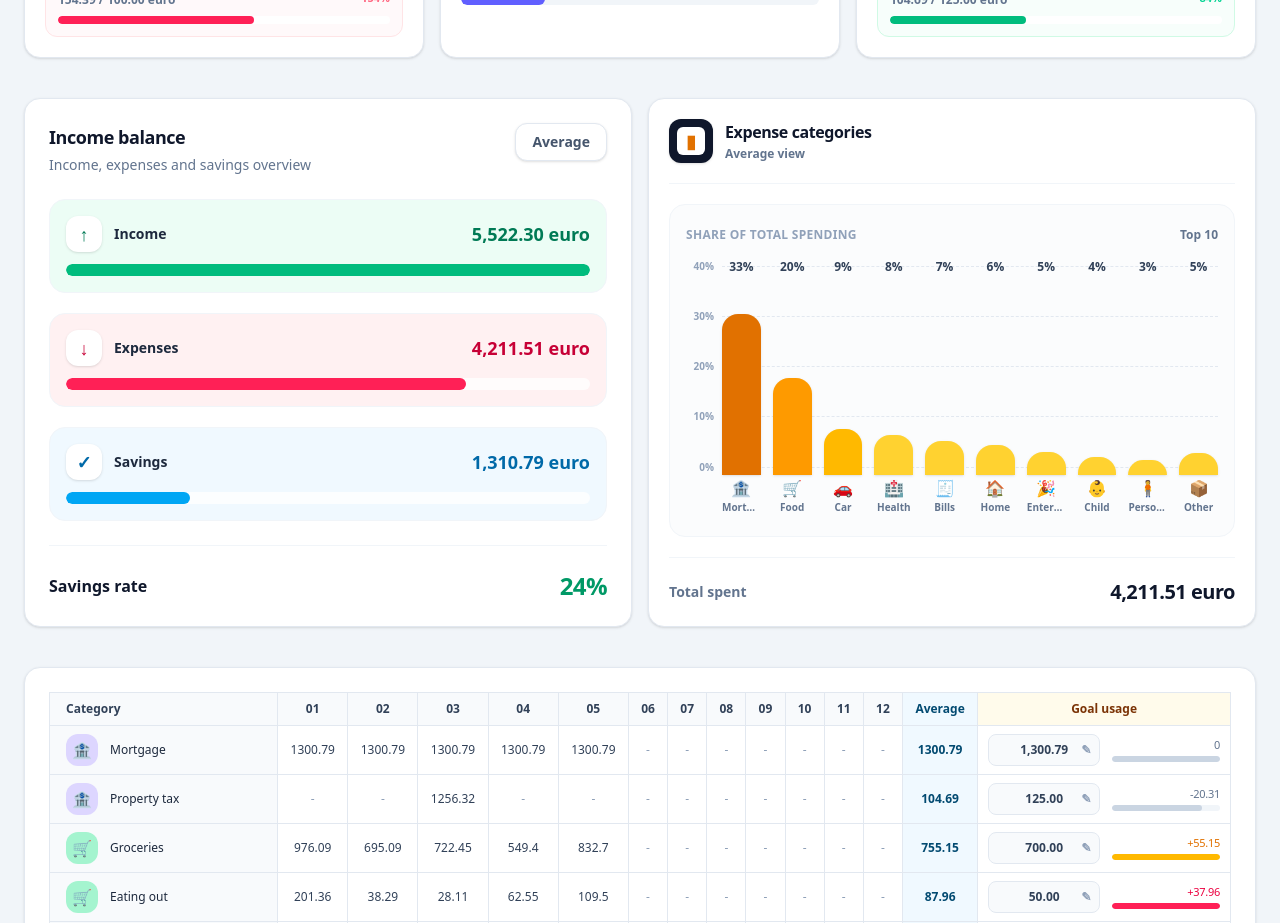
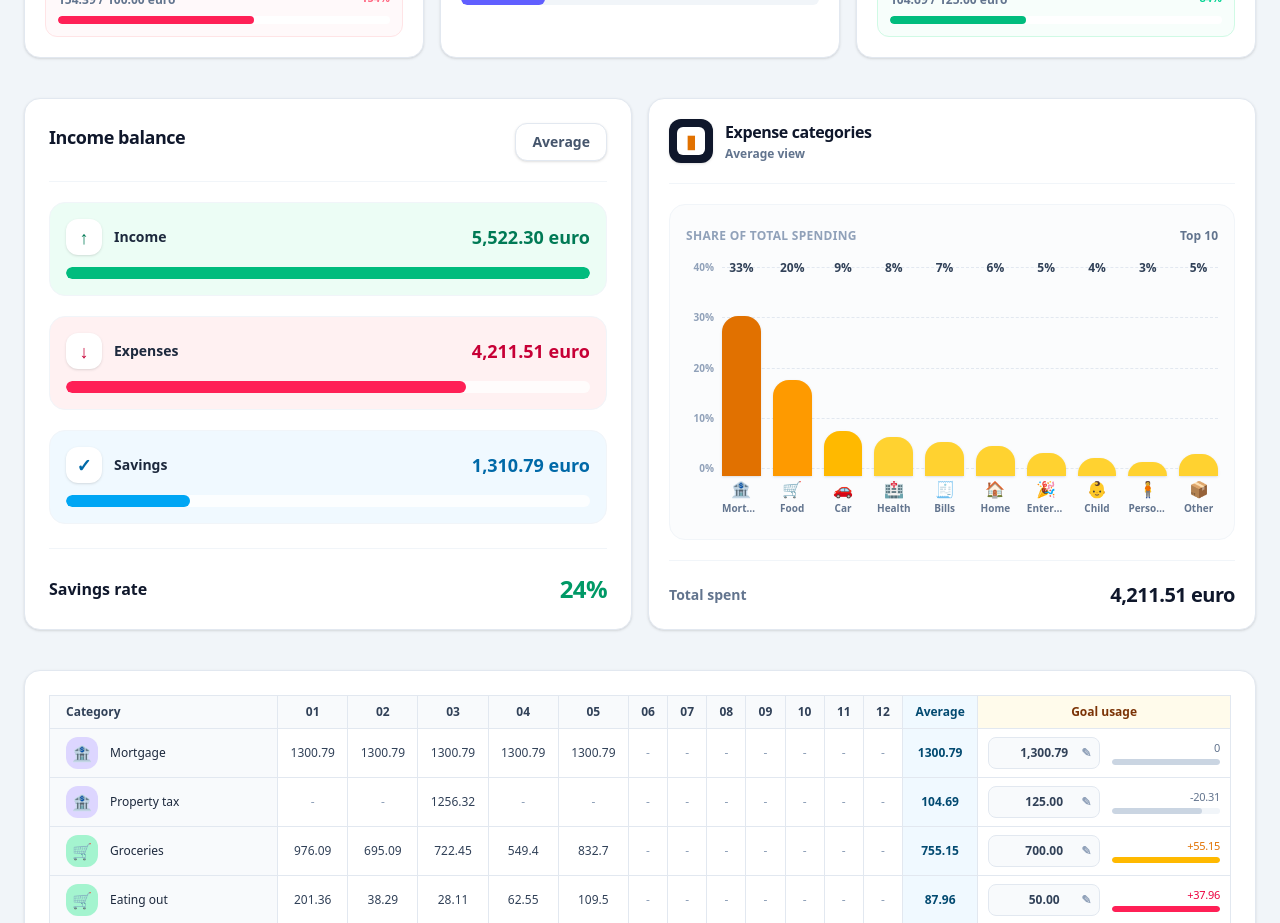
Before and after one commit to oleksaGrzegorz/budget-app, a React (Vite) app: page / in a window 1280 px wide. Shown: the part 1340-2263 px from the top of the page. Built offline with nearby package versions, Linux system fonts and the light colour scheme; no server answers.

Commit message:
refactor: improve layout and spacing in ExpensesByIncomeChart for better readability

```diff
--- a/src/components/ExpensesByIncomeChart/ExpensesByIncomeChart.tsx
+++ b/src/components/ExpensesByIncomeChart/ExpensesByIncomeChart.tsx
@@ -45,12 +45,12 @@ export const ExpensesByIncomeChart = ({
 
   const totalExpenses =
     period === "average"
-      ? getCategoriesAverageTotal(
+      ? (getCategoriesAverageTotal(
           expenses,
           categories,
           activeMonths,
           expenseCategoryAverageTypes,
-        ) ?? 0
+        ) ?? 0)
       : getMonthTotal(expenses, categories, period);
 
   const savings = totalIncome - totalExpenses;
@@ -92,15 +92,11 @@ export const ExpensesByIncomeChart = ({
 
 return (
   <section className="flex h-full flex-col rounded-2xl border border-slate-200 bg-white p-5 shadow-sm sm:p-6">
-      <div className="mb-6 flex items-start justify-between gap-4">
+    <div className="mb-5 flex items-start justify-between gap-4">
       <div>
         <h2 className="text-lg font-bold tracking-tight text-slate-900">
           Income balance
         </h2>
-
-          <p className="mt-1 text-sm font-medium text-slate-500">
-            Income, expenses and savings overview
-          </p>
       </div>
 
       <span className="rounded-xl border border-slate-200 bg-white px-4 py-2 text-sm font-bold text-slate-600 shadow-sm">
@@ -108,9 +104,11 @@ export const ExpensesByIncomeChart = ({
       </span>
     </div>
 
+    <div className="h-px bg-slate-100" />
+
     {totalIncome > 0 || totalExpenses > 0 ? (
       <>
-          <div className="flex flex-1 flex-col justify-center gap-5">
+        <div className="mt-5 flex flex-1 flex-col justify-center gap-5">
             {rows.map((row) => (
               <div
                 key={row.label}
```
Lines whose indentation alone changed are shown as unchanged.
